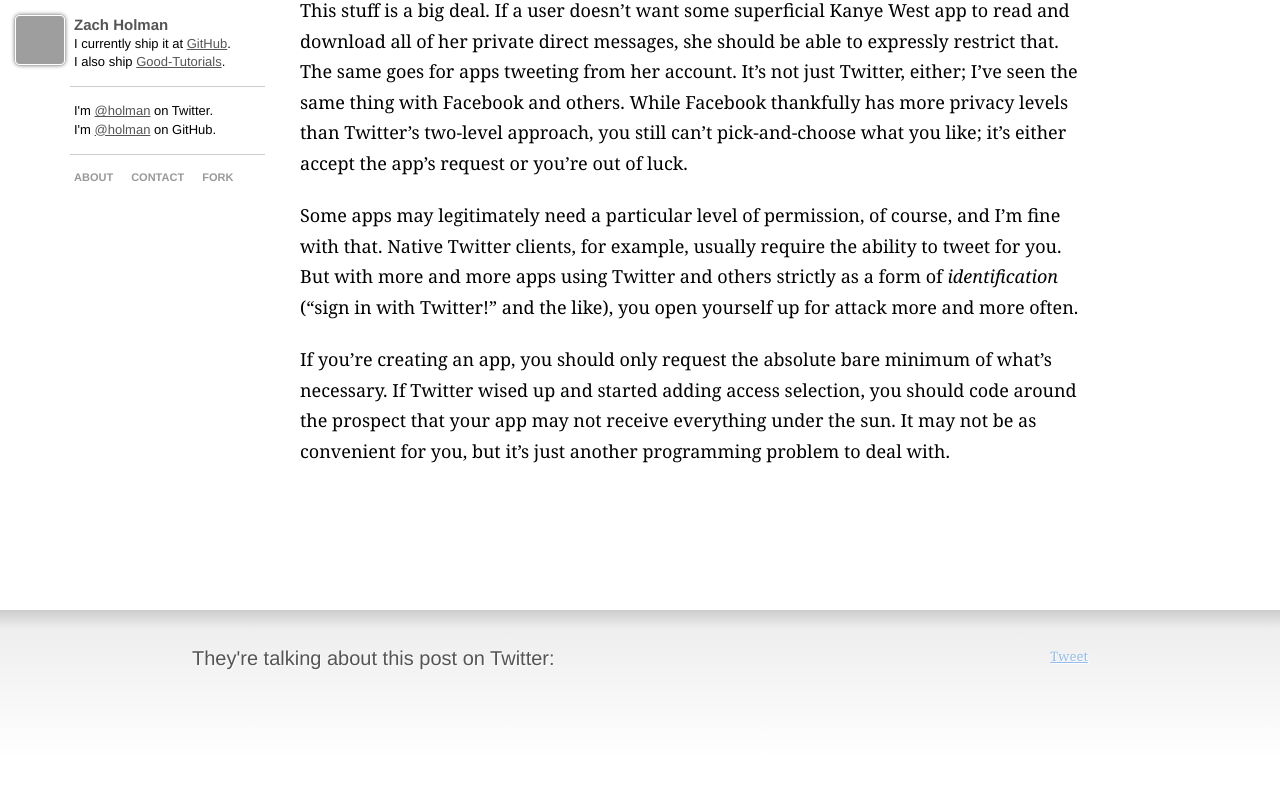
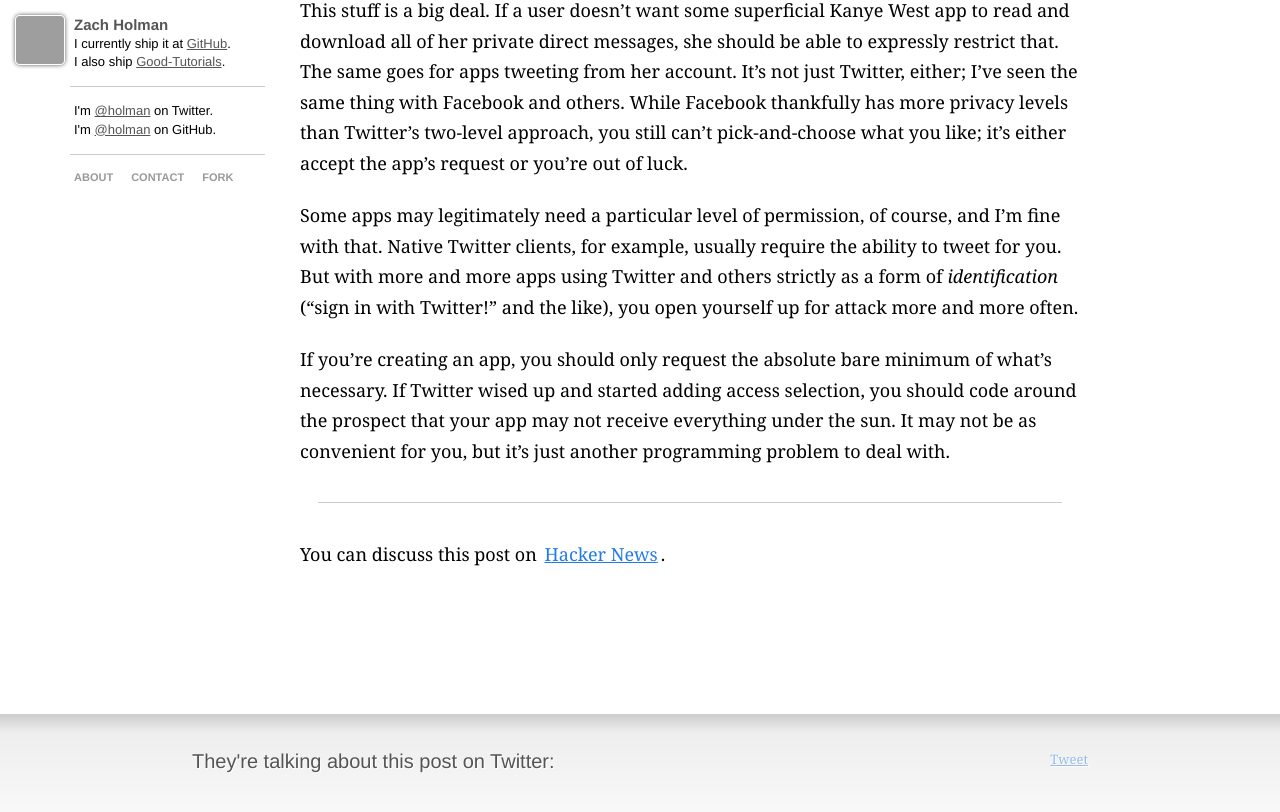
Before and after one commit to broccolini/designertocoder.github.com, a Jekyll site: the page built from _posts/2011-01-25-oauth_will_murder_your_children.markdown, in a window 1280 px wide and 900 px high, scrolled down 2180 px. Shown: the top 812 px of the window. Built offline with Jekyll 4.4.1, drawn with Linux system fonts in a browser that asks for light colours; nearby versions of some CDN libraries; Markdown is read by kramdown in place of the engine named in the settings; comment, search, counter and statistics services are not loaded; grey boxes are pictures that could not be loaded.

Commit message:
i love this technique

```diff
--- a/_posts/2011-01-25-oauth_will_murder_your_children.markdown
+++ b/_posts/2011-01-25-oauth_will_murder_your_children.markdown
@@ -82,3 +82,7 @@ what's necessary. If Twitter wised up and started adding access selection, you
 should code around the prospect that your app may not receive everything under
 the sun. It may not be as convenient for you, but it's just another programming
 problem to deal with.
+
+- - -
+
+You can discuss this post on [Hacker News](http://news.ycombinator.com/item?id=2140268).
```
